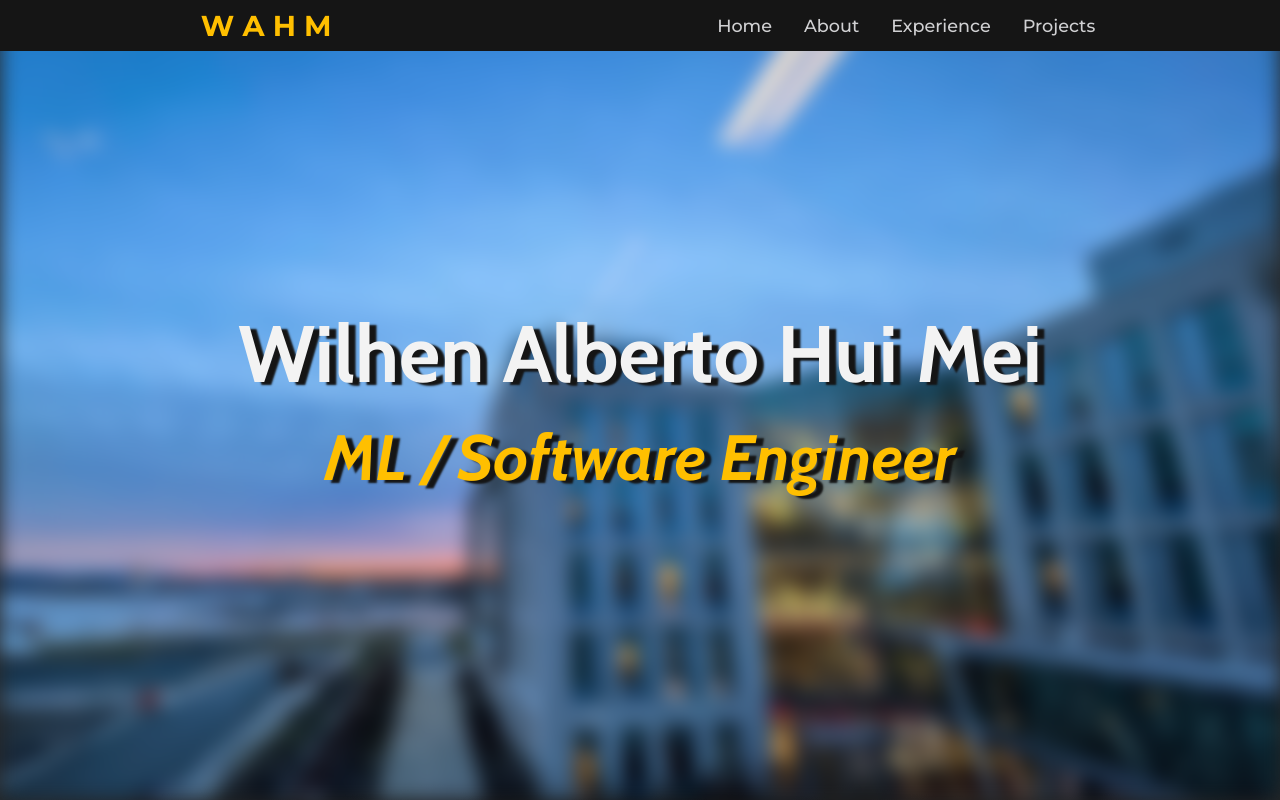
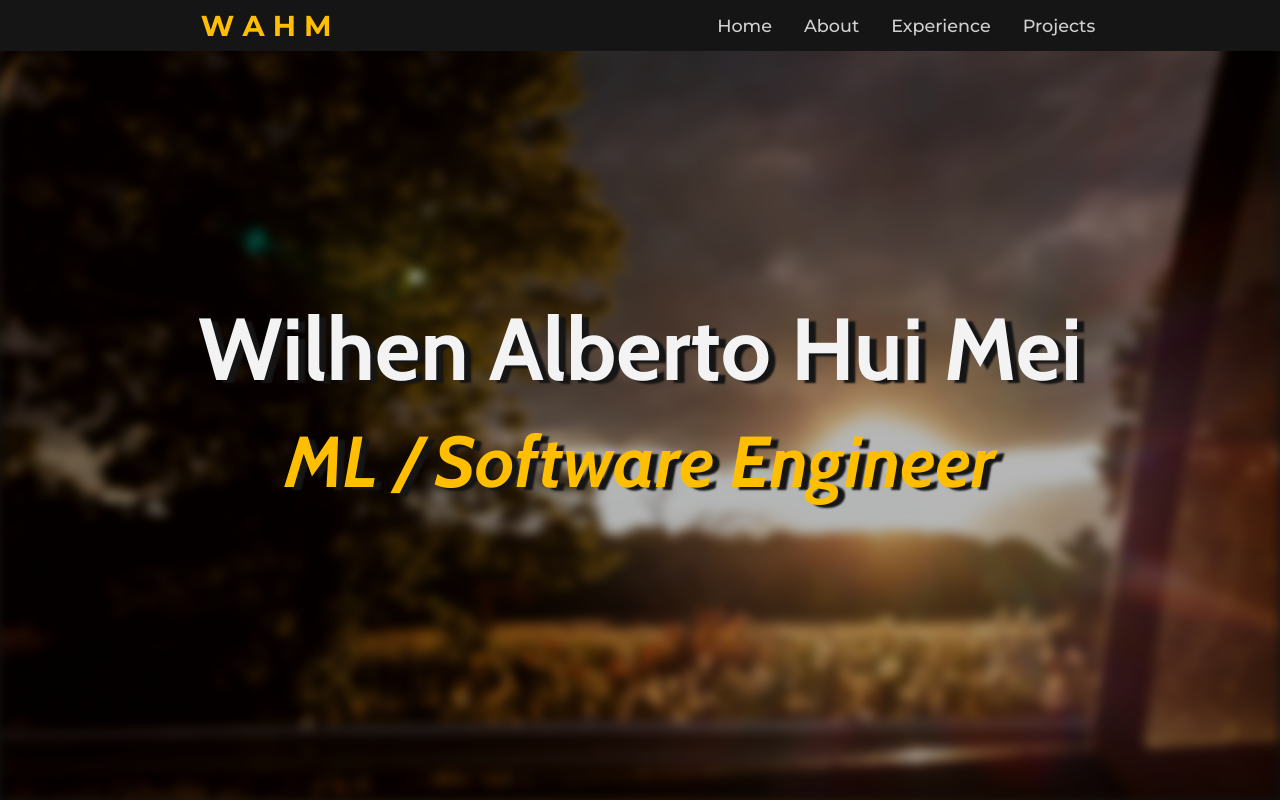
Before and after one commit to WilhenAlbertoHM/portfolio, a React (Vite) app: page / in a window 1280 px wide. Shown: the top 800 px of the page. Built offline with nearby package versions, Linux system fonts and the light colour scheme.

Commit message:
add: change intro scenery and background color to match

```diff
--- a/src/components/App/App.css
+++ b/src/components/App/App.css
@@ -7,13 +7,14 @@
     --lightgray: #D0D0D2;
     --white: #F3F3F3;
     --orange: #FFBF00;
+    --darkorange: #4D2A02;
     --linkedin-blue: #1E90FF;
     --instagram-pink: #E4405F;
 }
 
 body {
     font-family: "Montserrat", sans-serif;
-    background: linear-gradient(to left, rgb(40, 40, 40), rgb(23, 23, 23), rgb(40, 40, 40));
+    background: linear-gradient(to left, var(--black), var(--darkorange), var(--black));
     margin: 0;
     padding: 0;
 }
--- a/src/components/Experience/Experience.jsx
+++ b/src/components/Experience/Experience.jsx
@@ -2,7 +2,7 @@ import React from "react";
 import "./Experience.css";
 
 const keywordsToHighlight = [
-    "model", "70%", "accuracy,", "GNN", "PyTorch", "AWS", "EC2,", "Bedrock",
+    "model", "protein", "targets", "hit", "finding", "70%", "accuracy,", "GNN", "PyTorch", "AWS", "EC2,", "Bedrock",
     "classification", "system", "Claude", "3", "Opus", "LangChain,",
     "feedback", "UI", "Retool", "SQL", "chatbot",
     "regression", "testing", "LLM/RAG",
@@ -30,7 +30,7 @@ const Experience = ({ logo, title, company, duration, points }) => {
                                     className={keywordsToHighlight.includes(word) ? "highlight" : ""}>
                                     {word}{" "}
                                 </span>
-                            )) }
+                            ))}
                         </li>
                     ))}
                 </ul>
--- a/src/components/Intro/Intro.css
+++ b/src/components/Intro/Intro.css
@@ -16,10 +16,10 @@
     left: 0;
     right: 0;
     bottom: 0;
-    background-image: url("../../../public/intro-isc.jpg");
+    background-image: url("../../../public/coolsunset.jpg");
     background-position: center;
     background-size: cover;
-    filter: blur(10px);
+    filter: blur(6px) brightness(0.7) contrast(1.1) grayscale(0.1);
     z-index: -1;
     outline: 3px solid var(--darkgray);
 }
@@ -30,11 +30,11 @@
 
 .introTitle {
     color: var(--white);
-    font-size: 5rem;
+    font-size: 5.5rem;
 }
 
 .introText {
     color: var(--orange);
     font-style: italic;
-    font-size: 4rem;
+    font-size: 4.5rem;
 }
```
Also changed, not shown: public/coolsunset.jpg (added).
